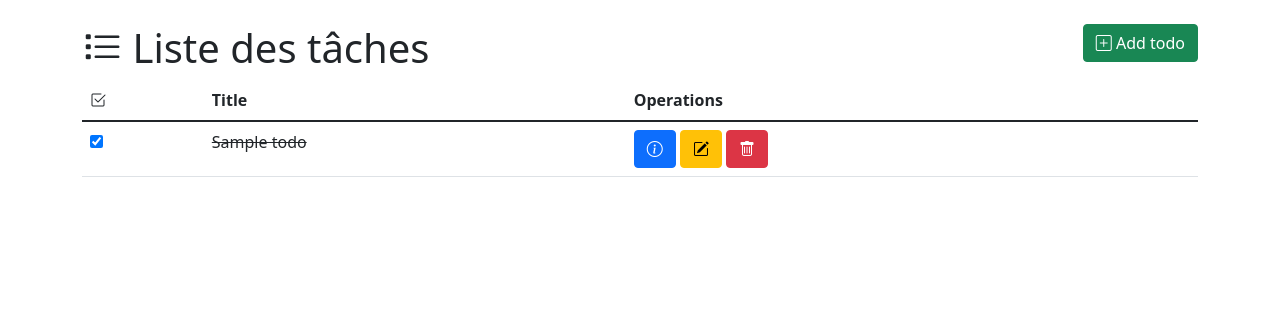
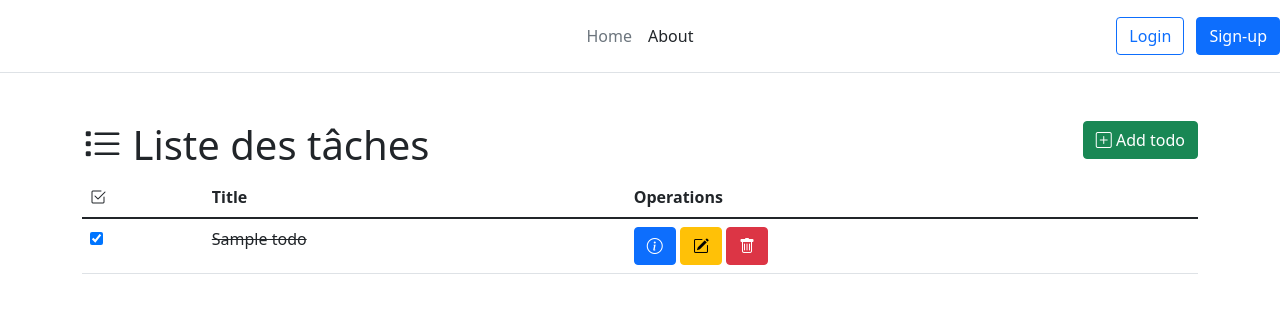
Before and after one commit to houcem-h/dsi21_2021, a PHP site: page /index.php in a window 1280 px wide. Shown: the top 313 px of the page. Run offline with PHP 8.4, Linux system fonts and the light colour scheme; tables that the repository leaves empty or names only in its code hold one stand-in row (values such as "Sample post"); some libraries are stand-ins or nearby versions.

Commit message:
add a navbar header

```diff
--- a/05-connect-bd/layout.phtml
+++ b/05-connect-bd/layout.phtml
@@ -11,8 +11,25 @@
 </head>
 
 <body>
+    <header class="d-flex flex-wrap align-items-center justify-content-center justify-content-md-between py-3 mb-4 border-bottom">
+        <a href="/" class="d-flex align-items-center col-md-3 mb-2 mb-md-0 text-dark text-decoration-none">
+            <svg class="bi me-2" width="40" height="32" role="img" aria-label="Bootstrap">
+                <use xlink:href="#bootstrap" />
+            </svg>
+        </a>
+
+        <ul class="nav col-12 col-md-auto mb-2 justify-content-center mb-md-0">
+            <li><a href="/" class="nav-link px-2 link-secondary">Home</a></li>
+            <li><a href="#" class="nav-link px-2 link-dark">About</a></li>
+        </ul>
+
+        <div class="col-md-3 text-end">
+            <button type="button" class="btn btn-outline-primary me-2">Login</button>
+            <button type="button" class="btn btn-primary">Sign-up</button>
+        </div>
+    </header>
     <div class="container py-4">
-        <?php include $template.'.phtml'; ?>
+        <?php include $template . '.phtml'; ?>
     </div>
     <script src="https://cdn.jsdelivr.net/npm/@popperjs/core@2.10.2/dist/umd/popper.min.js" integrity="sha384-7+zCNj/IqJ95wo16oMtfsKbZ9ccEh31eOz1HGyDuCQ6wgnyJNSYdrPa03rtR1zdB" crossorigin="anonymous"></script>
     <script src="https://cdn.jsdelivr.net/npm/bootstrap@5.1.3/dist/js/bootstrap.min.js" integrity="sha384-QJHtvGhmr9XOIpI6YVutG+2QOK9T+ZnN4kzFN1RtK3zEFEIsxhlmWl5/YESvpZ13" crossorigin="anonymous"></script>
```
